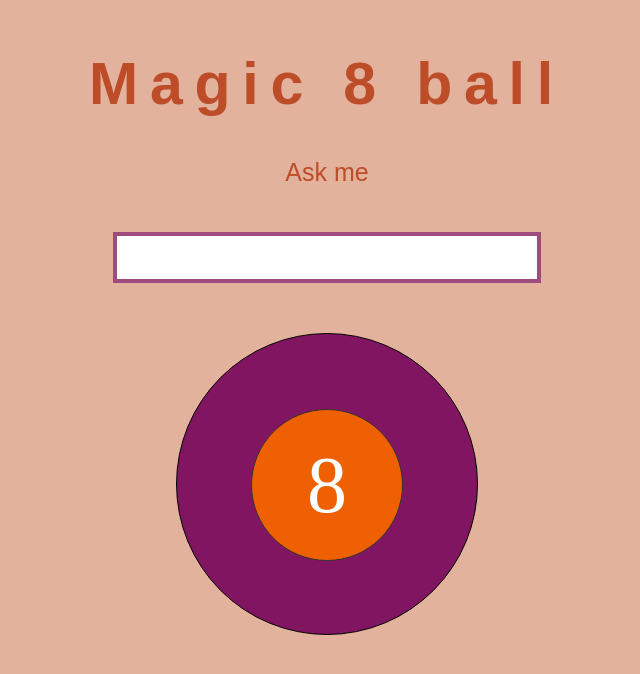
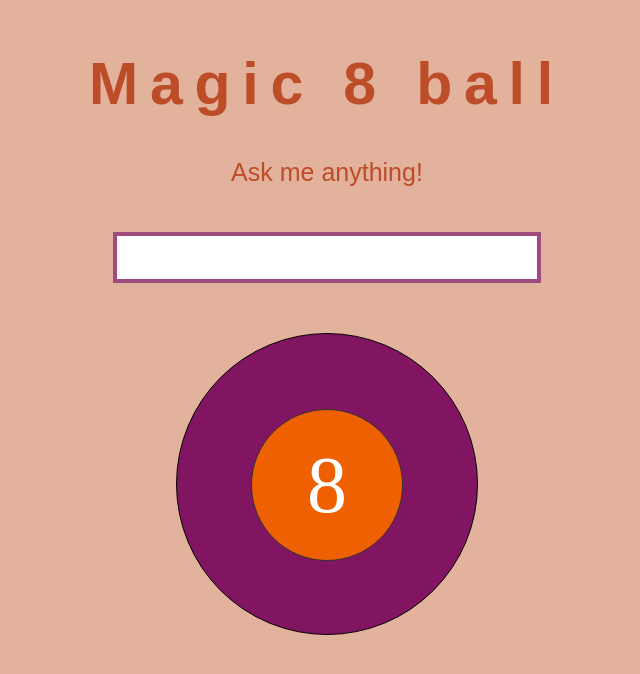
Before and after one commit to HiwotSegenet/magic8ball, a plain HTML site: page index.html in a window 1280 px wide. Shown: the whole page, without its empty margins (313-953 px from the left). Drawn offline with Linux system fonts and the light colour scheme.

Commit message:
modified

```diff
--- a/index.html
+++ b/index.html
@@ -10,7 +10,7 @@
 <body>
     <div id= "first-div">
         <h1>Magic 8 ball</h1>
-        <p class="ask">Ask me <span class="animate"></span></p>
+        <p class="ask">Ask me anything!</p>
         <input type="text" name="" id="question">
         <div id= "magic-ball" class="magic">
             <div class="answer">
```
